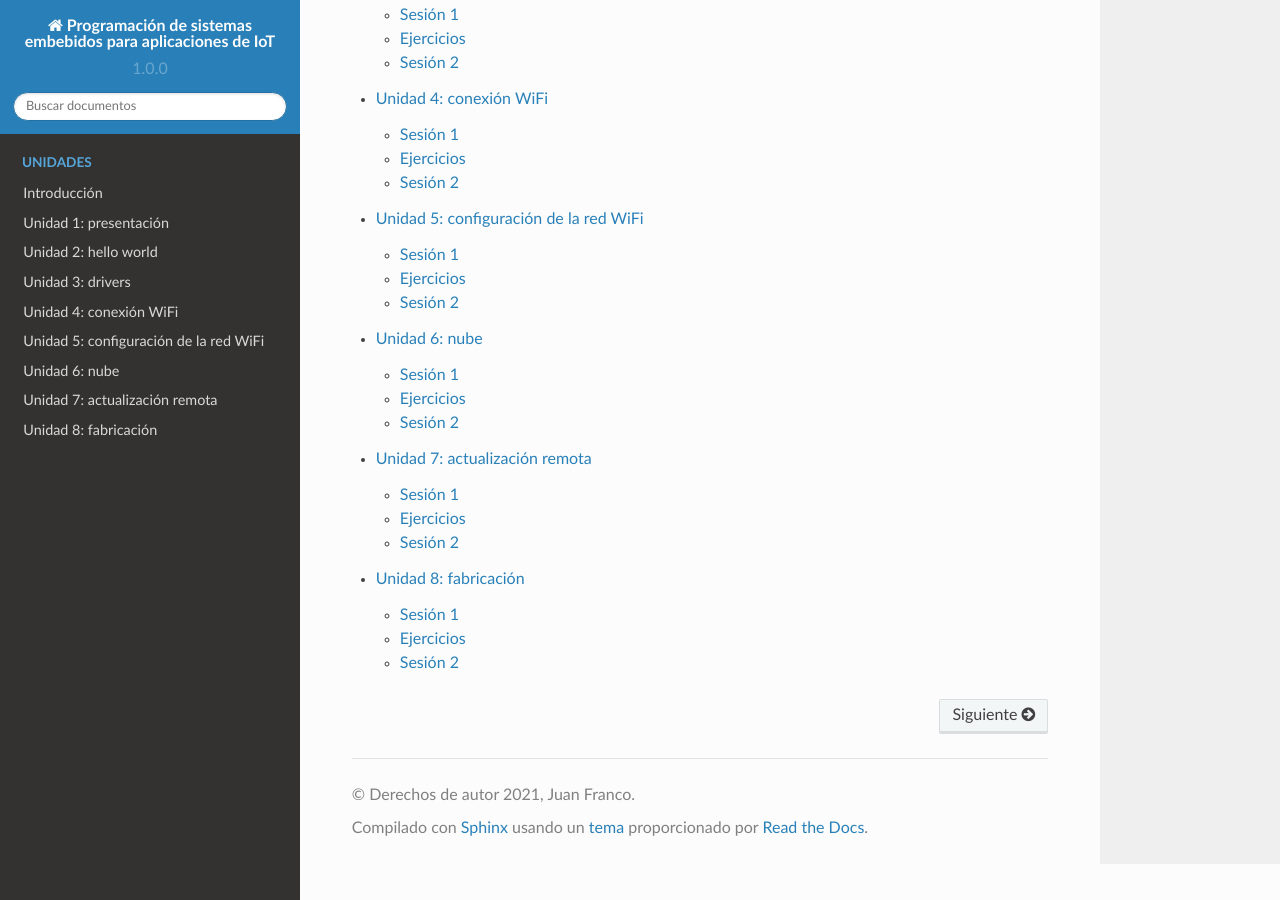
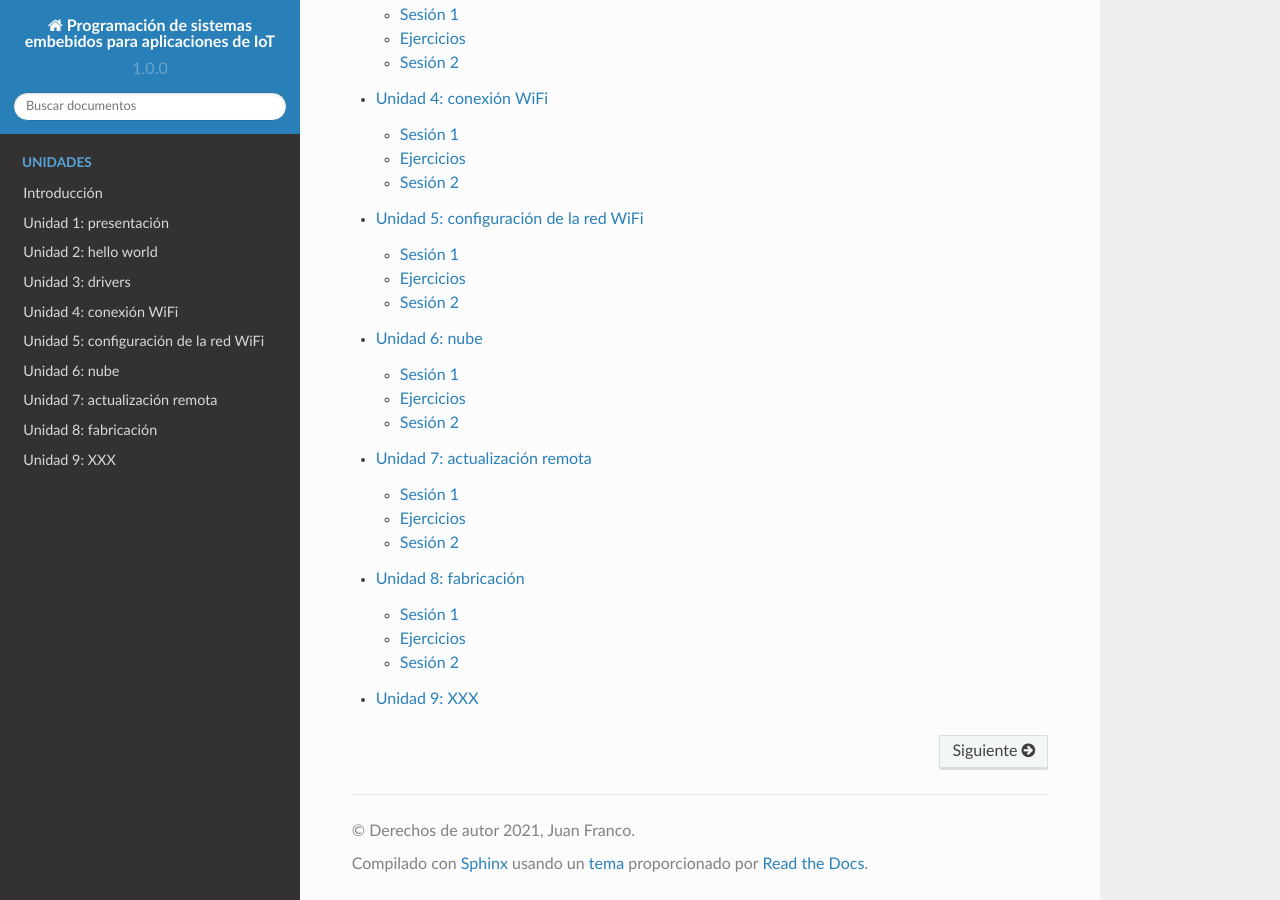
Before and after one commit to juanferfranco/espiot, a Sphinx documentation site: the page built from docs/index.rst, in a window 1280 px wide and 900 px high, scrolled down 782 px. Built offline with Sphinx 7.4.7 and the Read the Docs theme 2.0.0, drawn with Linux system fonts in a browser that asks for light colours.

Commit message:
Add Unit 9

```diff
--- /dev/null
+++ b/docs/_unidad9/unidad9.rst
@@ -0,0 +1,2 @@
+Unidad 9: XXX
+=======================
--- a/docs/index.rst
+++ b/docs/index.rst
@@ -17,3 +17,4 @@ a proyectos de Internet de las cosas.
    Unidad 6: nube <_unidad6/unidad6>
    Unidad 7: actualización remota <_unidad7/unidad7>
    Unidad 8: fabricación <_unidad8/unidad8>
+   Unidad 9: XXX <_unidad9/unidad9>
```
